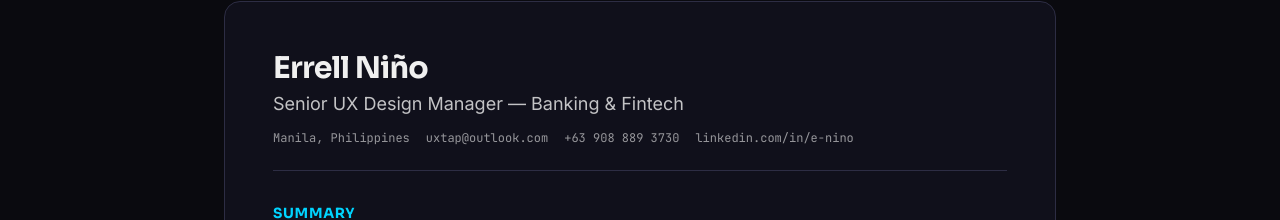
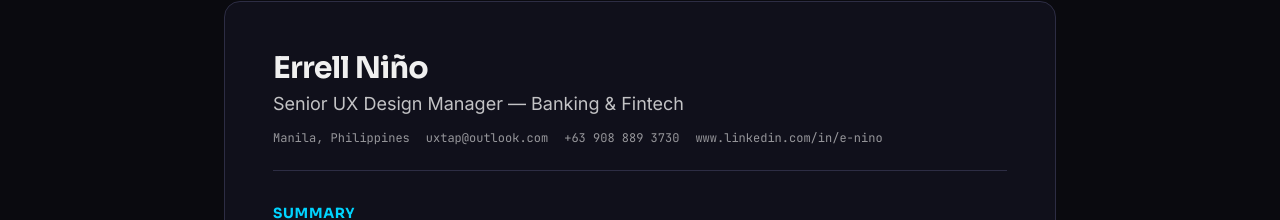
Before and after one commit to errell/errell-portfolio, a Next.js app: page /resume in a window 1280 px wide. Shown: the part 216-436 px from the top of the page. Built offline with nearby package versions, Linux system fonts and the light colour scheme.

Commit message:
Update LinkedIn profile URL
Use https://www.linkedin.com/in/e-nino across site links and resume label.

```diff
--- a/components/resume/ResumeContent.tsx
+++ b/components/resume/ResumeContent.tsx
@@ -54,7 +54,7 @@ export function ResumeContent() {
             <span>{site.location}</span>
             <span>{site.email}</span>
             <span>{site.phone}</span>
-            <span>linkedin.com/in/e-nino</span>
+            <span>www.linkedin.com/in/e-nino</span>
           </p>
         </header>
 
--- a/data/site.ts
+++ b/data/site.ts
@@ -6,7 +6,7 @@ export const site = {
   email: "uxtap@outlook.com",
   phone: "+63 908 889 3730",
   location: "Manila, Philippines",
-  linkedin: "https://linkedin.com/in/e-nino",
+  linkedin: "https://www.linkedin.com/in/e-nino",
   credly: "https://www.credly.com/users/errell/",
   calUsername: process.env.NEXT_PUBLIC_CAL_USERNAME || "errellnino",
 };
```
